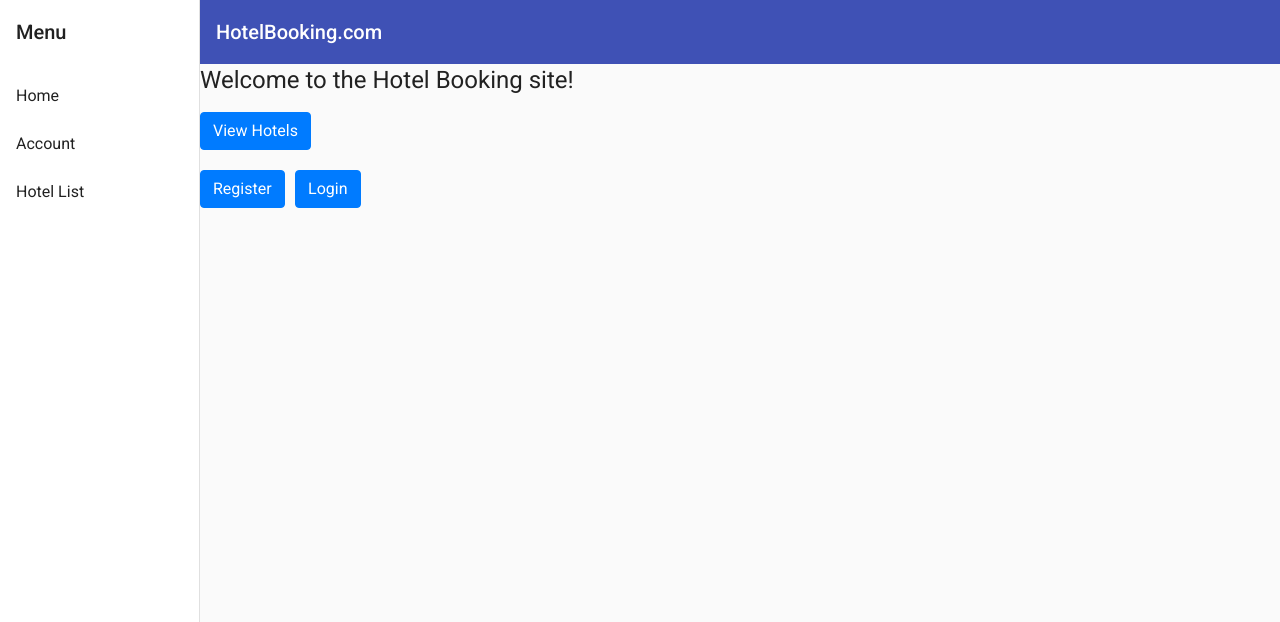
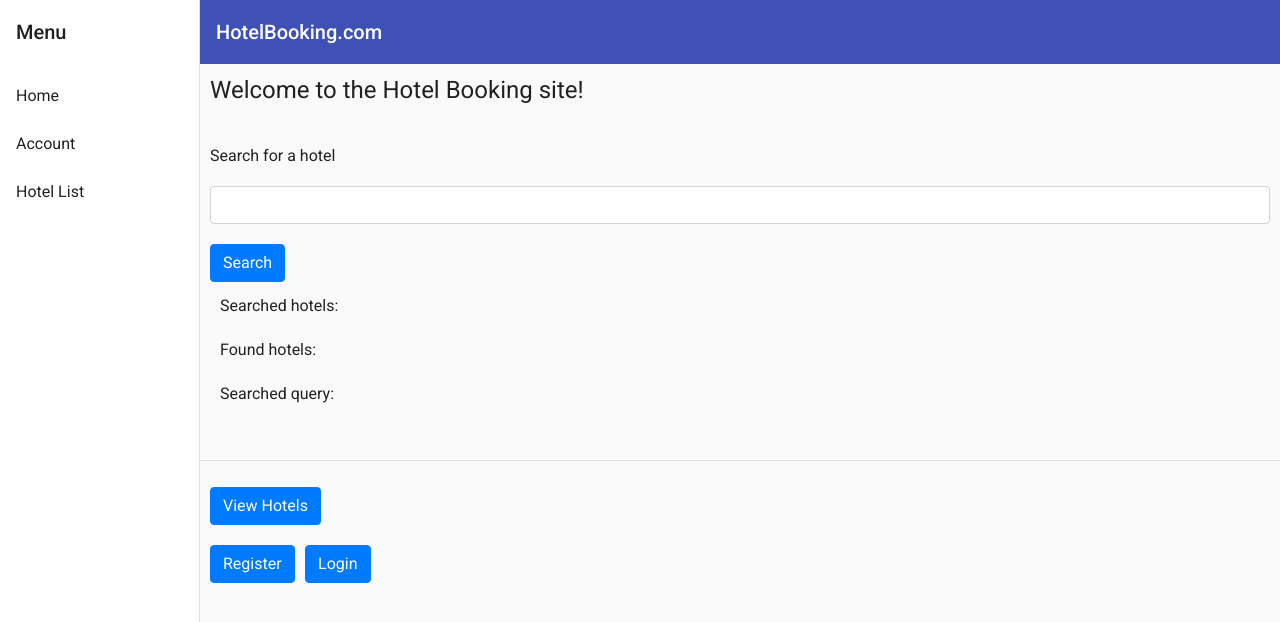
Before and after one commit to colinrobertson0911/hotelbookingsystem_frontend_angular, an Angular app: page /landing in a window 1280 px wide. Shown: the top 622 px of the page. Built offline with nearby package versions, Linux system fonts and the light colour scheme; no server answers.

Commit message:
Search form finds appropriate hotels but not displaying them correctly

```diff
--- a/src/app/landing/landing.component.html
+++ b/src/app/landing/landing.component.html
@@ -1,9 +1,33 @@
 
-<h1>Welcome to the Hotel Booking site!</h1>
+<div><h1>Welcome to the Hotel Booking site!</h1></div>
+
+
+<div class="col-xs-12">
+<h3>Search for a hotel</h3>
+<input type="text" class="form-control" (input)="saveQuery($event)">
+<br>
+<button class="btn btn-primary" (click)="searchHotels(searchedQuery)">Search</button>
+
+<div>
+    <h3>Searched hotels:</h3>
+    <p>{{ hotels }}</p>
+    <h3>Found hotels:</h3>
+    <p> {{ foundHotels }} </p>
+    <h3>Searched query:</h3>
+    <p>{{ searchedQuery }}</p>
+</div>
+
+
+</div>
+<hr>
 <nav>
-<button class="btn btn-primary" routerLink="/hotel-list">View Hotels</button>
-<br><br>
-<button class="btn btn-primary" routerLink ="/register">Register</button>
-&nbsp;
-<button class="btn btn-primary" routerLink ="/login">Login</button>
+<div class="col-xs-12">
+
+    <button class="btn btn-primary" routerLink="/hotel-list">View Hotels</button>
+    <br><br>
+    <button class="btn btn-primary" routerLink ="/register">Register</button>
+    &nbsp;
+    <button class="btn btn-primary" routerLink ="/login">Login</button>
+
+</div>
 </nav>
--- a/src/app/landing/landing.component.ts
+++ b/src/app/landing/landing.component.ts
@@ -1,15 +1,40 @@
-import { Component, OnInit } from '@angular/core';
+import { Component, OnInit, Input } from '@angular/core';
+import { HttpClient } from '@angular/common/http';
+import { Hotel } from 'src/app/models/hotel';
 
 @Component({
   selector: 'app-landing',
   templateUrl: './landing.component.html',
-  styleUrls: ['./landing.component.css']
+  styles: ['div { padding: 10px; }']
 })
 export class LandingComponent implements OnInit {
 
-  constructor() { }
+  @Input() hotel : Hotel[];
+  @Input() foundHotel : Hotel[];
+
+  hotels : Hotel[];
+  foundHotels : Hotel[];
+  numberOfHotels =  Hotel.length;
+  searchedQuery = '';
+
+  constructor(private _http : HttpClient) { }
 
   ngOnInit(): void {
+
+    let backend_url = "http://localhost:8088/hotelbookingsystem/admin/AllHotels/";
+    let resp = this._http.get(backend_url);
+    resp.subscribe(result => this.hotels = result as Hotel[],
+                  error => console.log("hotel list GET call failed ", error))
+
+}
+
+  saveQuery(event: any) {
+    this.searchedQuery = event.target.value;
   }
 
-}
+  searchHotels(searchedQuery) {
+
+      return this.foundHotels = this.hotels.filter(hotel => hotel.city === searchedQuery);
+
+      }
+  }
```
